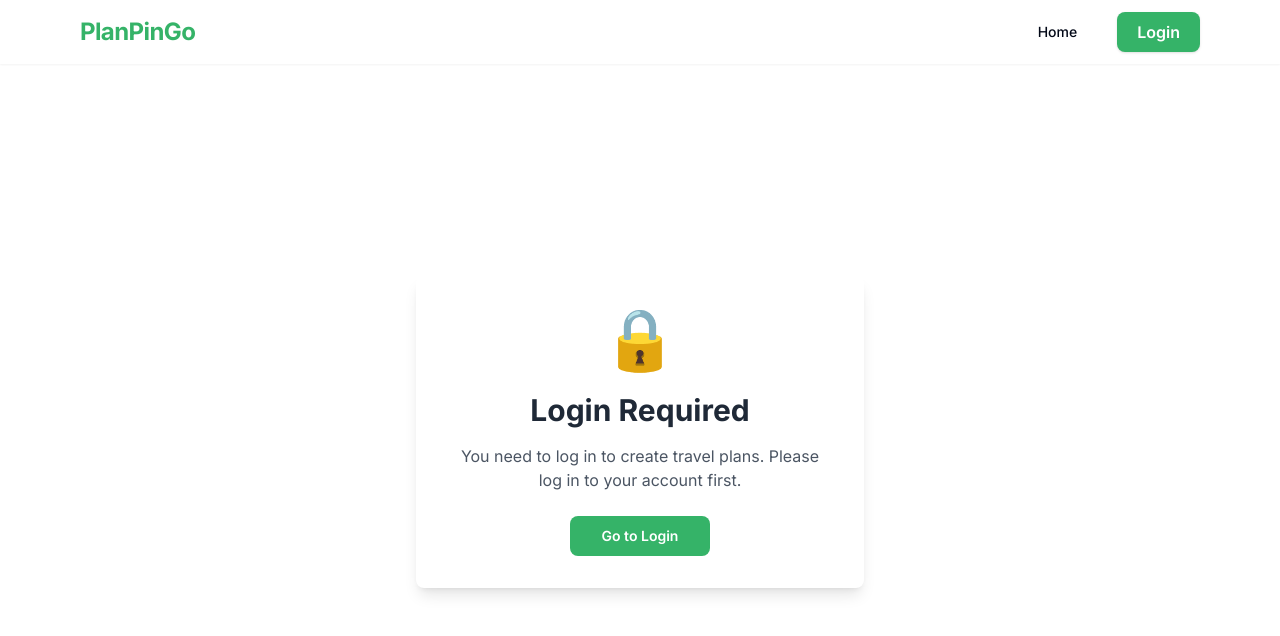
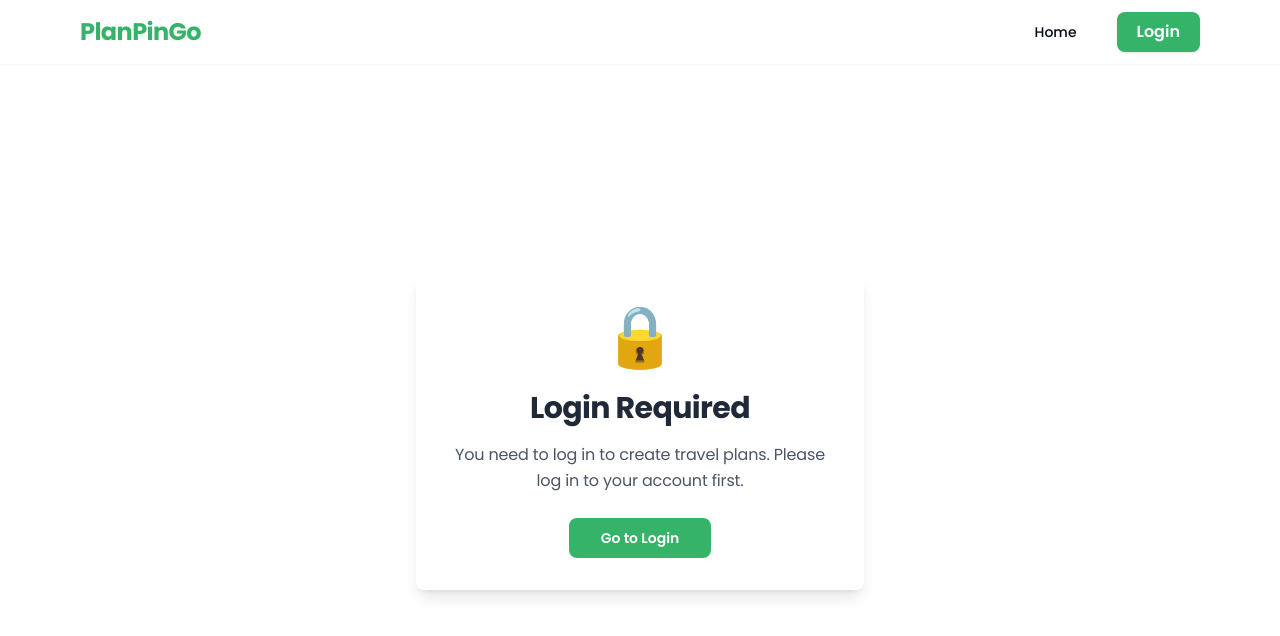
Before and after one commit to usernameisMan/travel-plan, a Next.js app: page /createTravelPlan in a window 1280 px wide. Shown: the top 636 px of the page. Built offline with nearby package versions, Linux system fonts and the light colour scheme; no server answers.

Commit message:
add contact info

```diff
--- a/src/app/globals.css
+++ b/src/app/globals.css
@@ -71,7 +71,42 @@
       @apply border-border;
     }
     body {
-      @apply bg-background text-foreground;
+      @apply bg-background text-foreground font-poppins;
+      font-feature-settings: 'liga' 1, 'kern' 1;
+      text-rendering: optimizeLegibility;
+      -webkit-font-smoothing: antialiased;
+      -moz-osx-font-smoothing: grayscale;
+    }
+
+    /* 优化 Poppins 字体显示 */
+    h1, h2, h3, h4, h5, h6 {
+      @apply font-poppins;
+      font-weight: 600;
+      letter-spacing: -0.02em;
+      line-height: 1.2;
+    }
+
+    p {
+      @apply font-poppins;
+      font-weight: 400;
+      line-height: 1.6;
+      letter-spacing: -0.01em;
+    }
+
+    .font-medium {
+      font-weight: 500;
+    }
+
+    .font-semibold {
+      font-weight: 600;
+    }
+
+    .font-bold {
+      font-weight: 700;
+    }
+
+    .font-black {
+      font-weight: 900;
     }
   }
 
--- a/src/app/layout.tsx
+++ b/src/app/layout.tsx
@@ -1,5 +1,5 @@
 "use client";
-import { Inter } from "next/font/google";
+import { Poppins } from "next/font/google";
 import "./globals.css";
 import Script from "next/script";
 import { usePathname } from "next/navigation";
@@ -19,7 +19,11 @@ import { useAuth0 } from "@auth0/auth0-react";
 import { useState } from "react";
 import ErrorBoundary from "@/components/ErrorBoundary";
 
-const inter = Inter({ subsets: ["latin"] });
+const poppins = Poppins({
+  subsets: ["latin"],
+  weight: ["300", "400", "500", "600", "700", "800", "900"],
+  variable: "--font-poppins",
+});
 
 function NavigationBar() {
   const passName = usePathname();
@@ -174,8 +178,8 @@ export default function RootLayout({
   children: React.ReactNode;
 }>) {
   return (
-    <html lang="en" className={cn(" w-full h-full")}>
-      <body className={cn(inter.className, "flex flex-col w-full h-full")}>
+    <html lang="en" className={cn("w-full h-full", poppins.variable)}>
+      <body className={cn(poppins.className, "flex flex-col w-full h-full font-poppins")}>
         <ErrorBoundary>
           <AuthProvider>
             <NavigationBar />
--- a/src/app/page.tsx
+++ b/src/app/page.tsx
@@ -1,13 +1,14 @@
 import Image from "next/image";
 import type { Metadata } from "next";
-import { Inter as FontSans } from "next/font/google";
+import { Poppins } from "next/font/google";
 import { Button } from "@/components/ui/button";
 import { cn } from "@/lib/utils";
 import Link from "next/link";
 
-const fontSans = FontSans({
+const poppins = Poppins({
   subsets: ["latin"],
-  variable: "--font-sans",
+  weight: ["300", "400", "500", "600", "700", "800", "900"],
+  variable: "--font-poppins",
 });
 
 export const metadata: Metadata = {
@@ -20,8 +21,8 @@ export default function Home() {
   return (
     <main
       className={cn(
-        "min-h-screen w-full overflow-x-hidden bg-gradient-to-br from-white via-[#f0f9f4] to-[#e6f5ed]",
-        fontSans.variable
+        "min-h-screen w-full overflow-x-hidden bg-gradient-to-br from-white via-[#f0f9f4] to-[#e6f5ed] font-poppins",
+        poppins.variable
       )}
     >
             {/* Hero Section */}
@@ -42,27 +43,32 @@ export default function Home() {
               {/* Hero Title */}
               <div className="space-y-6">
                 <h1 className="text-6xl md:text-8xl font-bold tracking-tight text-gray-900 leading-tight">
-                  Plan<span className="text-[#35b368]">Pin</span>Go
+                  <span className="font-poppins font-black">Plan</span><span className="text-[#35b368] font-poppins font-black">Pin</span><span className="font-poppins font-black">Go</span>
                 </h1>
-                <div className="inline-flex items-center px-6 py-3 bg-[#35b368] text-white text-lg font-semibold rounded-full shadow-lg">
+                <div className="inline-flex items-center px-6 py-3 bg-[#35b368] text-white text-lg font-bold rounded-full shadow-lg">
                   🎉 100% FREE
                 </div>
               </div>
 
               {/* Hero Description */}
-              <div className="space-y-6">
-                <p className="text-xl md:text-2xl text-gray-600 leading-relaxed">
-                  <strong className="text-[#35b368]">Completely Free</strong> travel
+              <div className="space-y-8">
+                <p className="text-xl md:text-2xl text-gray-700 leading-relaxed font-medium tracking-wide">
+                  <span className="text-[#35b368] font-bold">Completely Free</span> travel
                   plan editor with interactive maps. Design your perfect journey,
                   create custom routes, and share your travel plans with friends.
                 </p>
 
-                <p className="text-lg text-gray-600 leading-relaxed">
-                  <strong className="text-[#05785e]">
-                    Basic functions are available and still under development 💪💪💪{" "}
-                  </strong>
-                  you can tell me your question use email
-                </p>
+                <div className="bg-gradient-to-r from-[#35b368]/10 to-[#05785e]/10 rounded-2xl p-6 border-l-4 border-[#35b368]">
+                  <p className="text-lg text-gray-700 leading-relaxed font-medium">
+                    <span className="text-[#05785e] font-bold text-xl">
+                      Basic functions are available and still under development 💪💪💪
+                    </span>
+                    <br />
+                    <span className="text-gray-600 font-normal">
+                      Have questions? Feel free to contact me via email
+                    </span>
+                  </p>
+                </div>
               </div>
 
               {/* CTA Buttons */}
@@ -291,7 +297,7 @@ export default function Home() {
               Contact this website Indie developer
             </h3>
             <p className="text-lg text-gray-600 mb-8">
-              Have questions or suggestions? I'd love to hear from you!
+              Have questions or suggestions? I&apos;d love to hear from you!
             </p>
             <div className="inline-flex items-center gap-4 p-6 bg-[#35b368]/10 rounded-2xl">
               <div className="w-12 h-12 bg-[#35b368] rounded-full flex items-center justify-center">
--- a/tailwind.config.ts
+++ b/tailwind.config.ts
@@ -74,7 +74,8 @@ const config = {
         "accordion-up": "accordion-up 0.2s ease-out",
       },
       fontFamily: {
-        sans: ["var(--font-sans)", ...fontFamily.sans],
+        sans: ["var(--font-poppins)", ...fontFamily.sans],
+        poppins: ["var(--font-poppins)", ...fontFamily.sans],
       },
     },
   },
```
